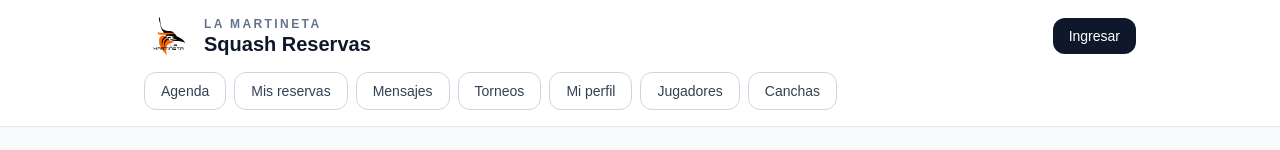
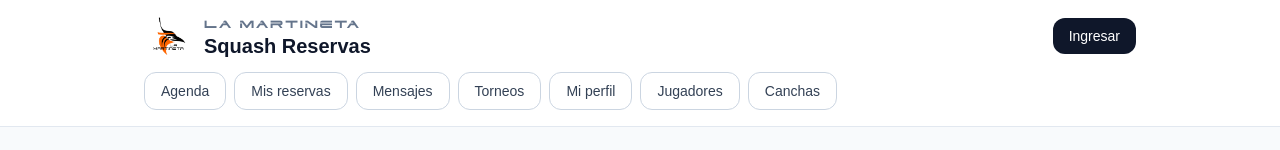
Before and after one commit to DestroMdy/Squash-Reservas, a Next.js app: page /schedule in a window 1280 px wide. Shown: the top 150 px of the page. Built offline with nearby package versions, Linux system fonts and the light colour scheme; no server answers; the database is empty.

Commit message:
Apply Dodger font to header brand

```diff
--- a/src/app/globals.css
+++ b/src/app/globals.css
@@ -1,6 +1,14 @@
 @tailwind base;
 @tailwind components;
 @tailwind utilities;
+
+@font-face {
+  font-family: "Dodger";
+  src: url("/fonts/dodger-regular.ttf") format("truetype");
+  font-style: normal;
+  font-weight: 400;
+  font-display: swap;
+}
 
 :root {
   color-scheme: light;
@@ -28,4 +36,9 @@ body {
   .btn-secondary {
     @apply rounded-xl border border-slate-300 bg-white px-4 py-2 text-sm font-medium text-slate-700 transition hover:bg-slate-100 disabled:cursor-not-allowed disabled:opacity-60;
   }
+
+  .font-dodger {
+    font-family: "Dodger", Arial, Helvetica, sans-serif;
+    letter-spacing: 0.12em;
+  }
 }
--- a/src/components/Navbar.tsx
+++ b/src/components/Navbar.tsx
@@ -91,7 +91,7 @@ export function Navbar() {
               className="h-12 w-12 shrink-0 rounded-xl object-contain"
             />
             <div className="min-w-0">
-              <p className="truncate text-xs font-semibold uppercase tracking-[0.2em] text-slate-500">
+              <p className="font-dodger truncate text-sm text-slate-500">
                 La Martineta
               </p>
               <p className="truncate text-xl font-bold leading-tight text-slate-900">
```
Also changed, not shown: public/fonts/dodger-regular.ttf (added).
